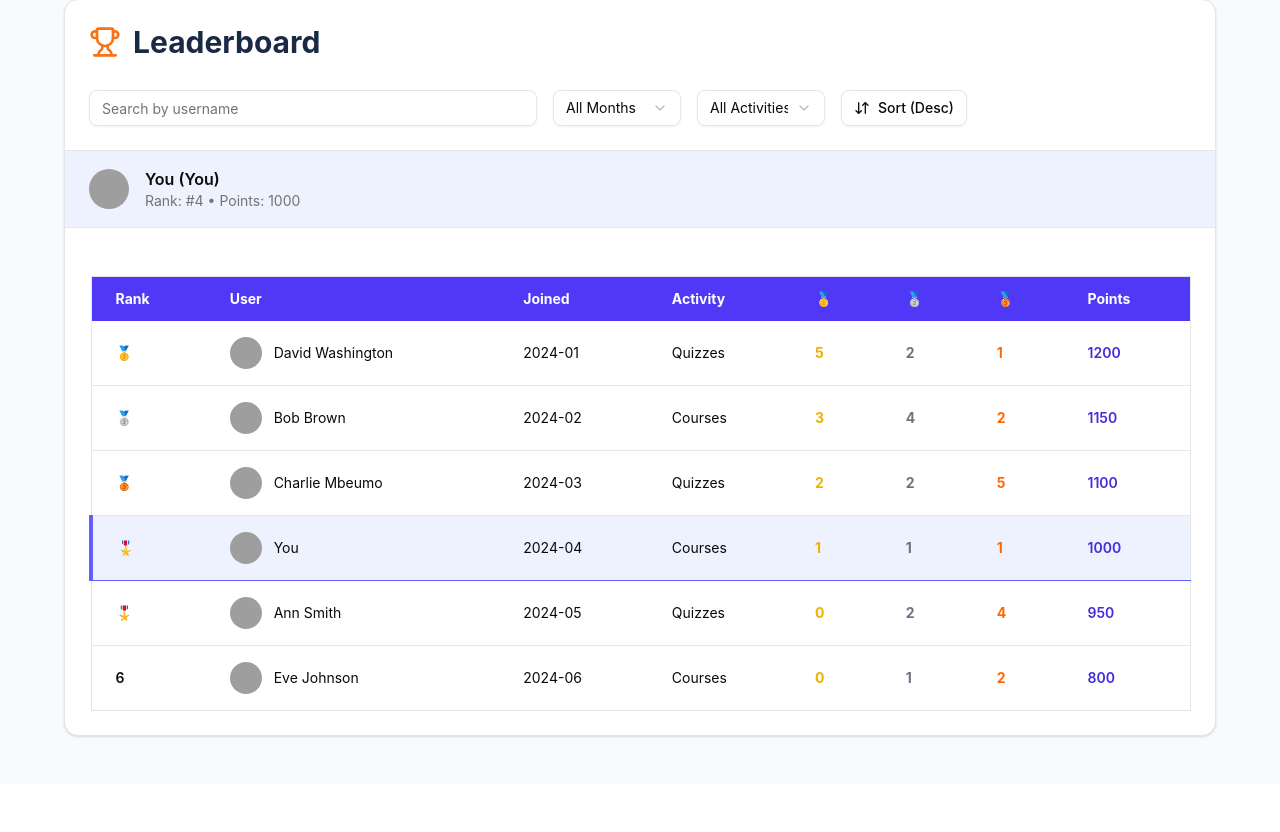
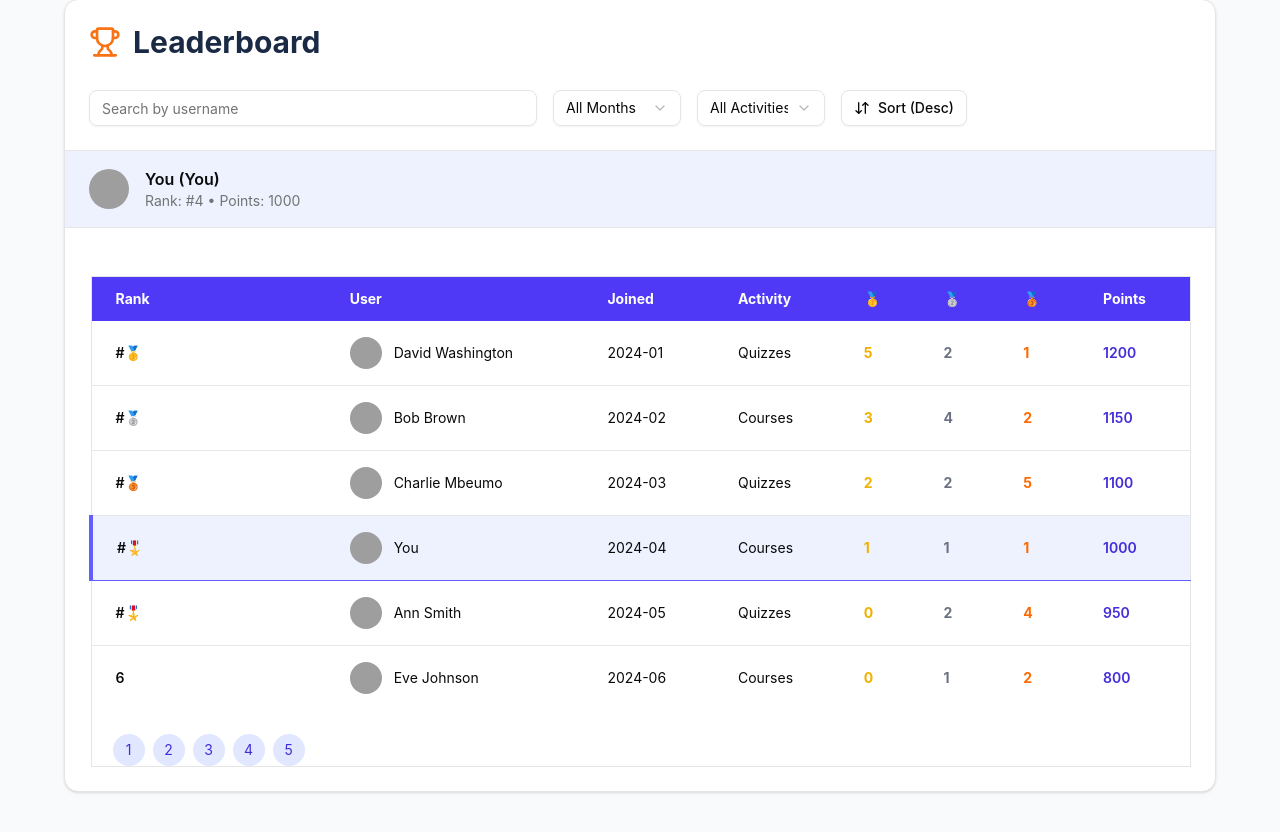
Before and after one commit to Mitche-44/EduHive-Frontend, a React (Vite) app: page /settings in a window 1280 px wide. Shown: the part 724-1556 px from the top of the page. Before the commit the page ends 1508 px from the top, so only its background shows below. Built offline with nearby package versions, Linux system fonts and the light colour scheme; grey boxes are pictures that could not be loaded.

Commit message:
add leaderboard ranking and paginantion

```diff
--- a/src/pages/learner/Leaderboard.jsx
+++ b/src/pages/learner/Leaderboard.jsx
@@ -65,10 +65,10 @@ const initialLeaderboard = [
   },
 ]
 const getMedalIcon = (rank) => {
-  if (rank === 1) return "🥇";
-  if (rank === 2) return "🥈";
-  if (rank === 3) return "🥉";
-  if (rank === 4 || rank === 5) return "🎖️";
+  if (rank === 1) return "#🥇";
+  if (rank === 2) return "#🥈";
+  if (rank === 3) return "#🥉";
+  if (rank === 4 || rank === 5) return "#🎖️";
   return null;
 };
 
@@ -131,6 +131,12 @@ export default function LeaderboardPage() {
                   <SelectItem value="2024-04">Apr</SelectItem>
                   <SelectItem value="2024-05">May</SelectItem>
                   <SelectItem value="2024-06">Jun</SelectItem>
+                  <SelectItem value="2024-07">July</SelectItem>
+                  <SelectItem value="2024-08">August</SelectItem>
+                  <SelectItem value="2024-09">Sept</SelectItem>
+                  <SelectItem value="2024-10">Oct</SelectItem>
+                  <SelectItem value="2024-11">Nov</SelectItem>
+                  <SelectItem value="2024-12">Dec</SelectItem>
                 </SelectContent>
               </Select>
               <Select onValueChange={setActivity} defaultValue="all">
@@ -214,7 +220,17 @@ export default function LeaderboardPage() {
                   </tr>
                 ))}
               </tbody>
-
+          {/* Pagination (static for now) */}
+              <div className="flex justify-center gap-2 mt-6">
+                  {[1, 2, 3, 4, 5].map((n) => (
+                  <button
+                      key={n}
+                      className="w-8 h-8 rounded-full bg-indigo-100 text-indigo-700 hover:bg-indigo-600 hover:text-white transition"
+                  >
+                      {n}
+                  </button>
+                  ))}
+              </div>
             </table>
           </CardContent>
         </Card>
```
